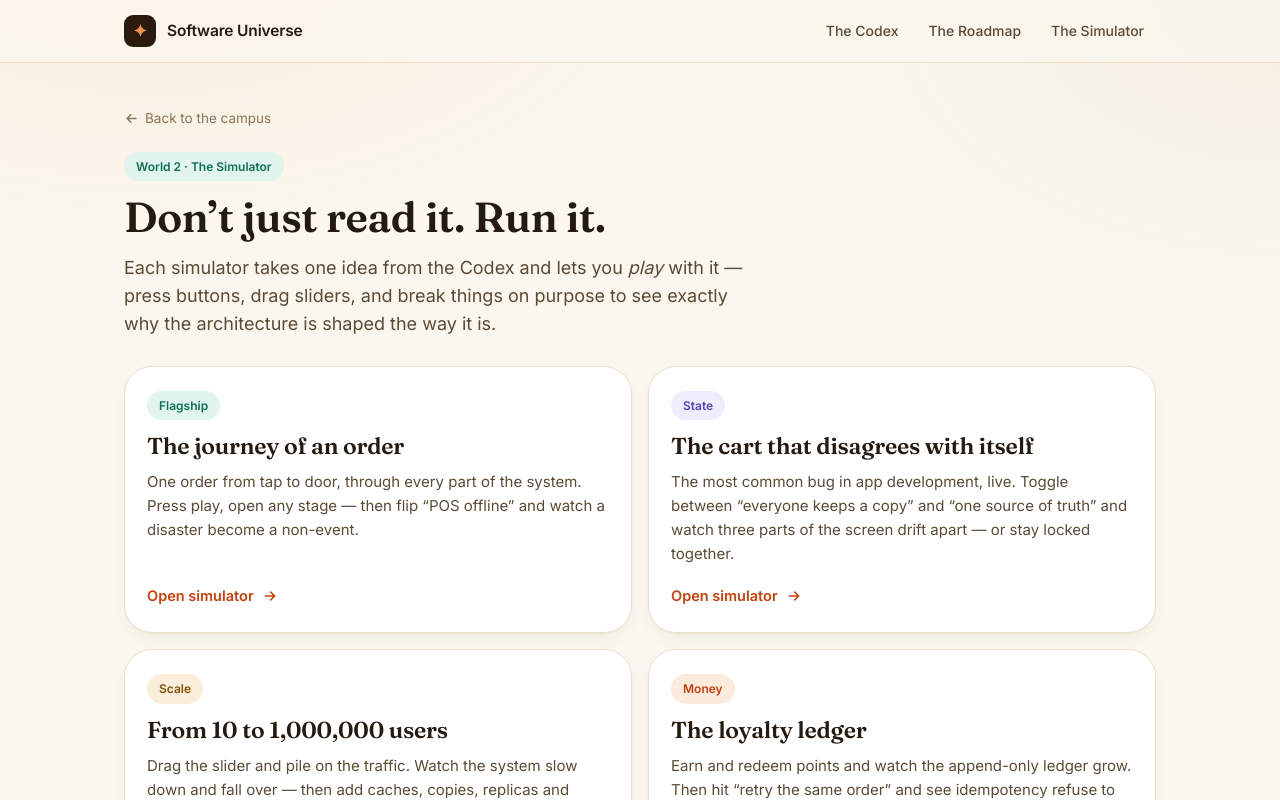
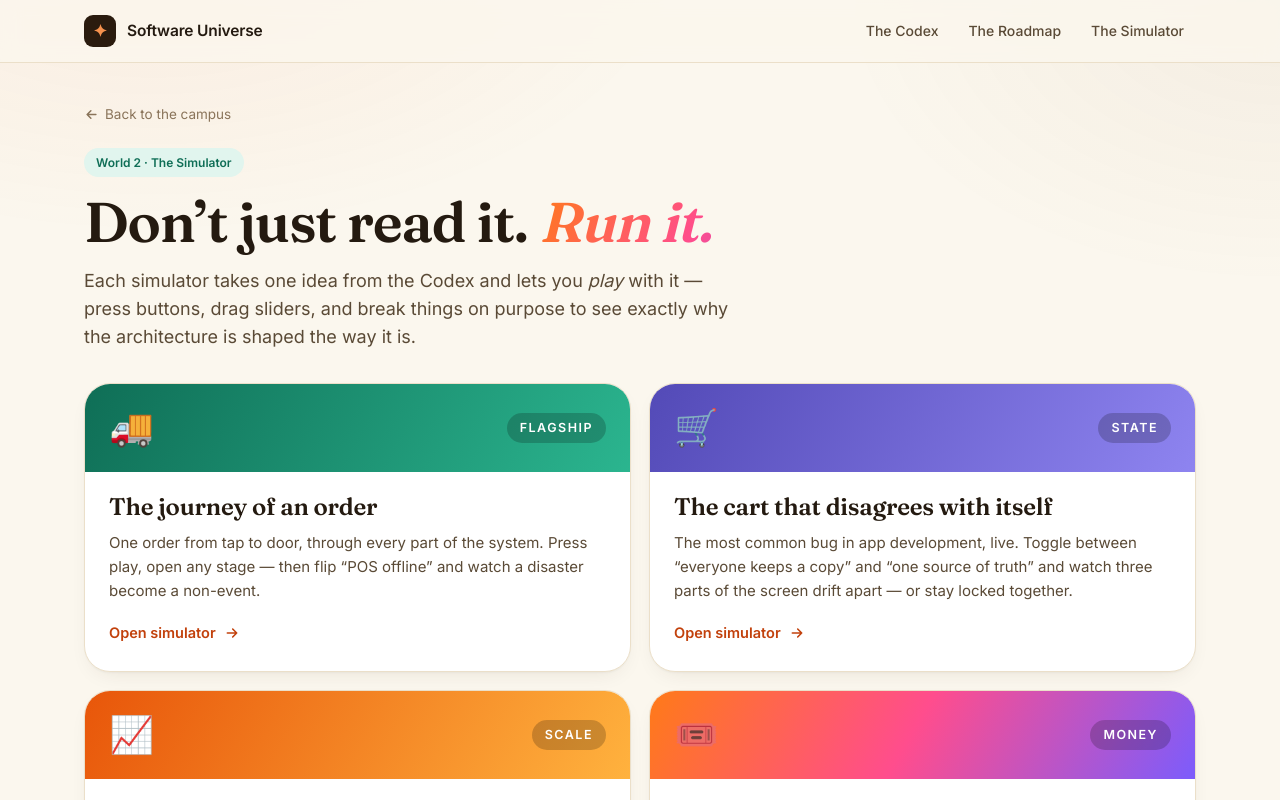
Before and after one commit to garvitmh/Software-universe-, a Next.js app: page /simulator in a window 1280 px wide. Shown: the top 800 px of the page. Built offline with nearby package versions, Linux system fonts and the light colour scheme.

Commit message:
Frontend polish: remove my duplicate AuroraBg/Reveal (Bits already provides them), trim redundant CSS; elevate Simulator hub (Tilt cards w/ gradient headers, Reveal, Magnetic CTA) + Roadmap header to match the home's Bits aesthetic; widen --maxw to 1160 for better space use

```diff
--- a/app/globals.css
+++ b/app/globals.css
@@ -22,7 +22,7 @@
   --radius: 14px;
   --radius-lg: 20px;
   --radius-xl: 28px;
-  --maxw: 1080px;
+  --maxw: 1160px;
 
   /* ── Bold & playful accents ── */
   --pop-pink: #FF4D8D;
@@ -181,6 +181,13 @@ p { margin: 0; }
 .inside-card h4 { font-family: "Inter"; font-size: 14px; font-weight: 600; letter-spacing: 0; margin-bottom: 3px; }
 .inside-card p { font-size: 13px; color: var(--muted); margin: 0; }
 
+/* Inline interactive widgets embedded in prose */
+.inline-widget { margin: 1.8rem 0; border: 1px solid var(--hairline-2); border-radius: 18px; background: linear-gradient(180deg, var(--surface-warm), var(--surface)); padding: 18px 20px 20px; box-shadow: var(--shadow); }
+.inline-widget-head { display: flex; align-items: center; gap: 10px; margin-bottom: 14px; }
+.inline-widget-tag { display: inline-flex; align-items: center; gap: 6px; font-size: 10.5px; font-weight: 700; letter-spacing: .08em; text-transform: uppercase; color: #fff; background: var(--brand); padding: 3px 9px; border-radius: 999px; }
+.inline-widget-title { font-family: "Inter"; font-size: 14.5px; font-weight: 600; color: var(--ink); }
+.inline-widget-hint { font-size: 12.5px; color: var(--faint); margin-top: 12px; }
+
 /* Inline jargon-buster <Term> */
 .term {
   border-bottom: 1.5px dotted var(--brand);
--- a/app/simulator/page.jsx
+++ b/app/simulator/page.jsx
@@ -1,71 +1,92 @@
 import Link from "next/link";
+import { Reveal, Tilt, Magnetic } from "@/components/Bits";
 
 const SIMS = [
   {
     href: "/simulator/order-journey",
     title: "The journey of an order",
     desc: "One order from tap to door, through every part of the system. Press play, open any stage — then flip “POS offline” and watch a disaster become a non-event.",
-    tag: "Flagship",
-    tint: "var(--teal-soft)", ink: "var(--teal)",
-    ready: true,
+    tag: "Flagship", emoji: "🚚",
+    grad: "linear-gradient(120deg, #0F6E56 0%, #2BB58F 100%)",
   },
   {
     href: "/simulator/cart-drift",
     title: "The cart that disagrees with itself",
     desc: "The most common bug in app development, live. Toggle between “everyone keeps a copy” and “one source of truth” and watch three parts of the screen drift apart — or stay locked together.",
-    tag: "State",
-    tint: "var(--purple-soft)", ink: "var(--purple)",
-    ready: true,
+    tag: "State", emoji: "🛒",
+    grad: "linear-gradient(120deg, #534AB7 0%, #8E84F0 100%)",
   },
   {
     href: "/simulator/scaling",
     title: "From 10 to 1,000,000 users",
     desc: "Drag the slider and pile on the traffic. Watch the system slow down and fall over — then add caches, copies, replicas and queues to bring it back to green.",
-    tag: "Scale",
-    tint: "var(--amber-soft)", ink: "var(--amber)",
-    ready: true,
+    tag: "Scale", emoji: "📈",
+    grad: "var(--grad-warm)",
   },
   {
     href: "/simulator/loyalty-ledger",
     title: "The loyalty ledger",
     desc: "Earn and redeem points and watch the append-only ledger grow. Then hit “retry the same order” and see idempotency refuse to credit you twice — the way banks do it.",
-    tag: "Money",
-    tint: "var(--brand-soft)", ink: "var(--brand-2)",
-    ready: true,
+    tag: "Money", emoji: "🎟️",
+    grad: "var(--grad-sunset)",
   },
 ];
 
 export default function SimulatorHub() {
   return (
-    <main className="wrap" style={{ paddingTop: 44, paddingBottom: 48 }}>
+    <main className="wrap" style={{ paddingTop: 40, paddingBottom: 56 }}>
       <Link href="/" style={{ fontSize: 13.5, color: "var(--muted)", display: "inline-flex", alignItems: "center", gap: 6, marginBottom: 22 }}>
         <svg width="15" height="15" viewBox="0 0 24 24" fill="none" stroke="currentColor" strokeWidth="2.4" strokeLinecap="round" strokeLinejoin="round"><path d="M19 12H5M11 6l-6 6 6 6" /></svg>
         Back to the campus
       </Link>
 
-      <div style={{ marginBottom: 28 }}>
-        <span className="pill" style={{ background: "var(--teal-soft)", color: "var(--teal)", marginBottom: 14 }}>World 2 · The Simulator</span>
-        <h1 style={{ fontSize: 42, lineHeight: 1.06, maxWidth: 640 }}>Don’t just read it. Run it.</h1>
-        <p style={{ fontSize: 18, color: "var(--ink-2)", maxWidth: 620, marginTop: 14, lineHeight: 1.55 }}>
+      <Reveal>
+        <div style={{ marginBottom: 32, maxWidth: 660 }}>
+          <span className="pill" style={{ background: "var(--teal-soft)", color: "var(--teal)", marginBottom: 16 }}>World 2 · The Simulator</span>
+          <h1 style={{ fontSize: "clamp(38px, 5.5vw, 56px)", lineHeight: 1.03, fontWeight: 600, letterSpacing: "-.02em" }}>
+            Don’t just read it. <span className="grad-text" style={{ fontStyle: "italic" }}>Run it.</span>
+          </h1>
+          <p style={{ fontSize: 18, color: "var(--ink-2)", marginTop: 16, lineHeight: 1.55 }}>
             Each simulator takes one idea from the Codex and lets you <em>play</em> with it — press buttons, drag sliders, and break things on purpose to see exactly why the architecture is shaped the way it is.
           </p>
         </div>
+      </Reveal>
 
-      <div style={{ display: "grid", gridTemplateColumns: "1fr 1fr", gap: 16 }}>
-        {SIMS.map((s) => (
-          <Link key={s.href} href={s.href}>
-            <div className="card" style={{ padding: "24px 22px", height: "100%", borderRadius: "var(--radius-xl)", display: "flex", flexDirection: "column" }}>
-              <span className="pill" style={{ background: s.tint, color: s.ink, alignSelf: "flex-start", marginBottom: 14 }}>{s.tag}</span>
-              <h3 style={{ fontFamily: "Fraunces", fontSize: 23, fontWeight: 600 }}>{s.title}</h3>
+      <div style={{ display: "grid", gridTemplateColumns: "1fr 1fr", gap: 18 }} className="ways-grid">
+        {SIMS.map((s, i) => (
+          <Reveal key={s.href} delay={i * 0.07}>
+            <Link href={s.href}>
+              <Tilt max={7} style={{ height: "100%" }}>
+                <div className="card" style={{ padding: 0, height: "100%", overflow: "hidden", borderRadius: "var(--radius-chunky)", display: "flex", flexDirection: "column" }}>
+                  <div style={{ height: 88, background: s.grad, display: "flex", alignItems: "center", justifyContent: "space-between", padding: "0 24px" }}>
+                    <span style={{ fontSize: 36 }}>{s.emoji}</span>
+                    <span style={{ color: "#fff", fontWeight: 700, fontSize: 12.5, letterSpacing: ".12em", textTransform: "uppercase", background: "rgba(0,0,0,.2)", padding: "5px 13px", borderRadius: 999 }}>{s.tag}</span>
+                  </div>
+                  <div style={{ padding: "22px 24px 26px", display: "flex", flexDirection: "column", flex: 1 }}>
+                    <h3 style={{ fontFamily: "Fraunces", fontSize: 24, fontWeight: 600 }}>{s.title}</h3>
                     <p style={{ color: "var(--ink-2)", fontSize: 15, marginTop: 10, lineHeight: 1.6, flex: 1 }}>{s.desc}</p>
-              <span style={{ display: "inline-flex", alignItems: "center", gap: 8, color: "var(--brand-2)", fontWeight: 600, fontSize: 14.5, marginTop: 18 }}>
+                    <span style={{ display: "inline-flex", alignItems: "center", gap: 8, color: "var(--brand-2)", fontWeight: 700, fontSize: 14.5, marginTop: 18 }}>
                       Open simulator
                       <svg width="16" height="16" viewBox="0 0 24 24" fill="none" stroke="currentColor" strokeWidth="2.4" strokeLinecap="round" strokeLinejoin="round"><path d="M5 12h14M13 6l6 6-6 6" /></svg>
                     </span>
                   </div>
+                </div>
+              </Tilt>
             </Link>
+          </Reveal>
         ))}
       </div>
+
+      <Reveal delay={0.1}>
+        <div style={{ marginTop: 40, textAlign: "center" }}>
+          <Magnetic>
+            <Link href="/roadmap" className="btn btn-ghost" style={{ fontSize: 15.5, padding: "13px 24px", borderRadius: 16, borderWidth: 1.5 }}>
+              See how they connect — the Roadmap
+              <svg width="16" height="16" viewBox="0 0 24 24" fill="none" stroke="currentColor" strokeWidth="2.4" strokeLinecap="round" strokeLinejoin="round"><path d="M5 12h14M13 6l6 6-6 6" /></svg>
+            </Link>
+          </Magnetic>
+        </div>
+      </Reveal>
     </main>
   );
 }
```
Also changed, not shown: app/roadmap/page.jsx (+9 -2 lines), components/InlineWidget.jsx (added, +18 -0 lines). Lines whose indentation alone changed are shown as unchanged.
